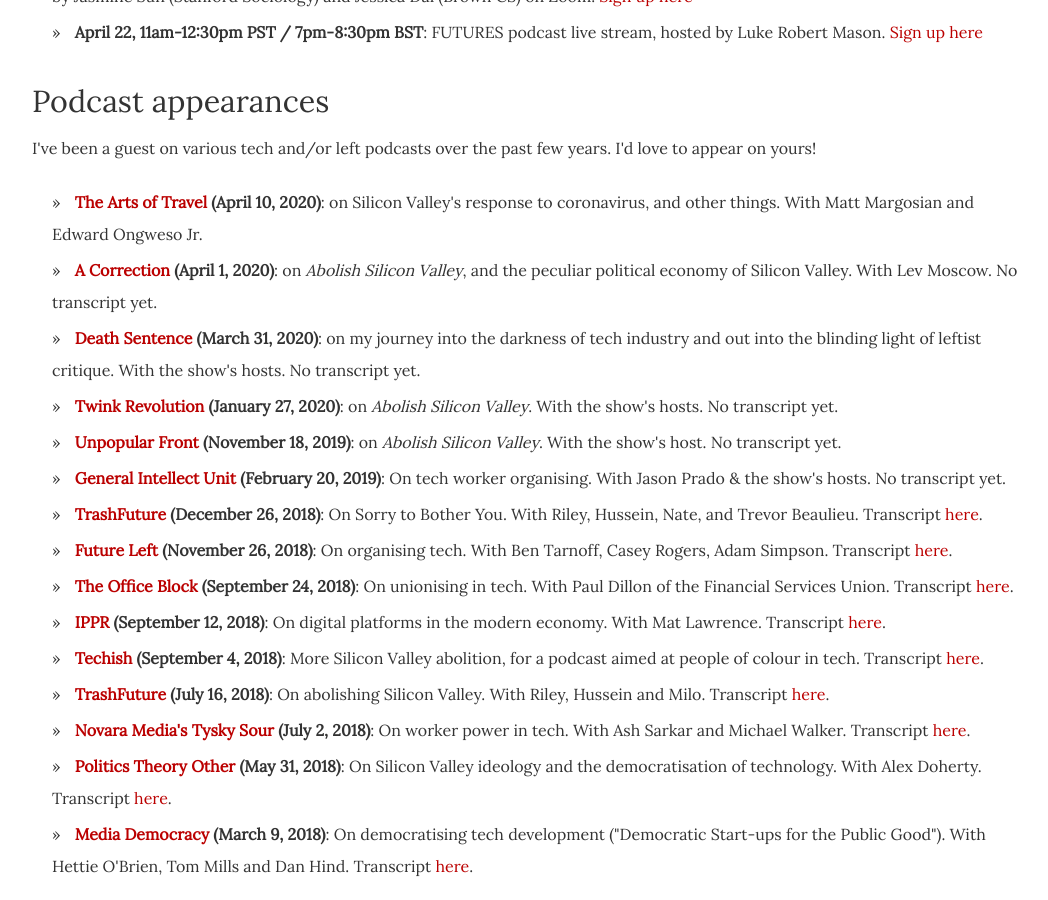
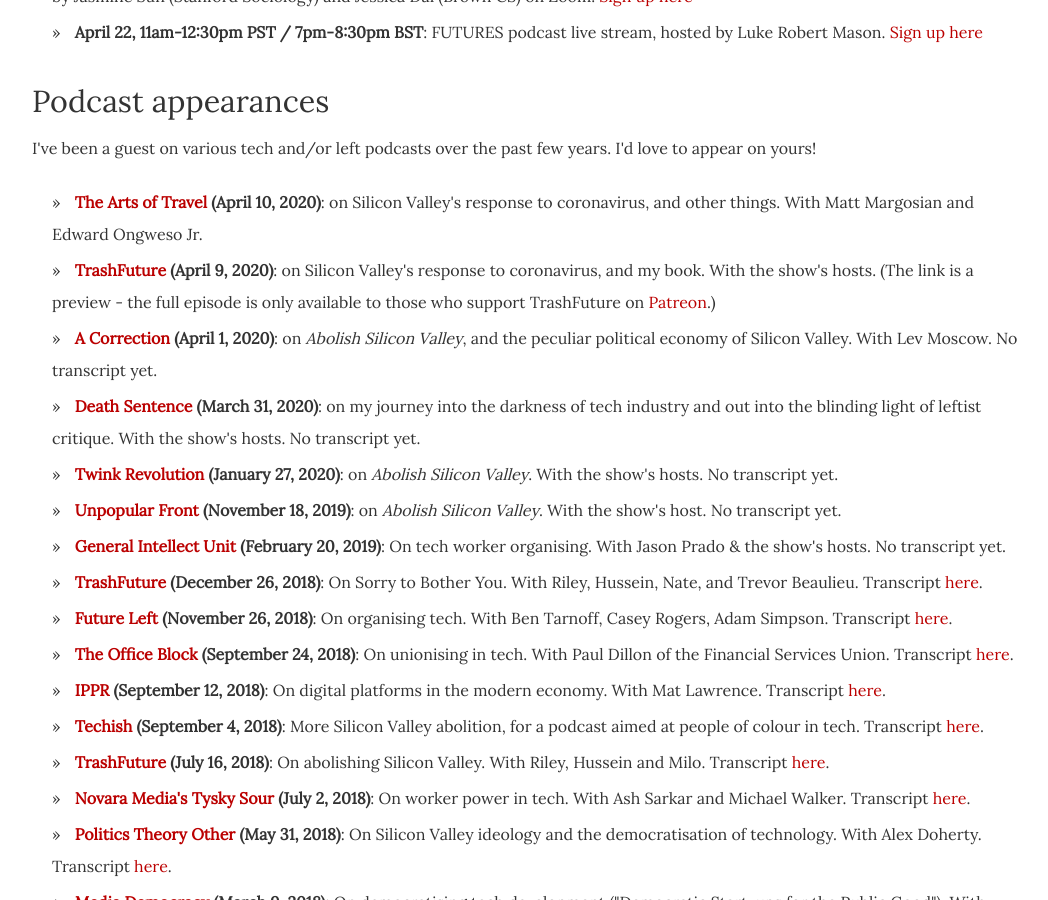
Before and after one commit to dellsystem/dellsystem.github.io, a Jekyll site: the page built from speaking/index.html, in a window 1280 px wide and 900 px high, scrolled down 532 px. Shown: the whole window, without its empty margins (108-1156 px from the left). Built offline with Jekyll 4.4.1, drawn with Linux system fonts in a browser that asks for light colours.

Commit message:
Add latest podcast (TrashFuture)

```diff
--- a/_includes/podcasts.html
+++ b/_includes/podcasts.html
@@ -1,5 +1,6 @@
 <ul>
     <li><strong><a href="https://player.whooshkaa.com/episode?id=602905">The Arts of Travel</a> (April 10, 2020)</strong>: on Silicon Valley's response to coronavirus, and other things. With Matt Margosian and Edward Ongweso Jr.</li>
+    <li><strong><a href="https://www.podbean.com/media/share/pb-k9mjs-d8ba9b">TrashFuture</a> (April 9, 2020)</strong>: on Silicon Valley's response to coronavirus, and my book. With the show's hosts. (The link is a preview - the full episode is only available to those who support TrashFuture on <a href="https://www.patreon.com/trashfuture">Patreon</a>.)</li>
     <li><strong><a href="https://www.acorrectionpodcast.com/phonyeconomy/afrs93exr4wbtgbygyegfhknw8wrmm">A Correction</a> (April 1, 2020)</strong>: on <em>Abolish Silicon Valley</em>, and the peculiar political economy of Silicon Valley. With Lev Moscow. No transcript yet.</li>
     <li><strong><a href="https://soundcloud.com/death-sentence-pod/wendy-liu-abolish-silicon-valley">Death Sentence</a> (March 31, 2020)</strong>: on my journey into the darkness of tech industry and out into the blinding light of leftist critique. With the show's hosts. No transcript yet.</li>
     <li><strong><a href="https://player.fm/series/twink-revolution-podcast/botched-silicon-valley-edition-w-wendy-liu">Twink Revolution</a> (January 27, 2020)</strong>: on <em>Abolish Silicon Valley</em>. With the show's hosts. No transcript yet.</li>
```
